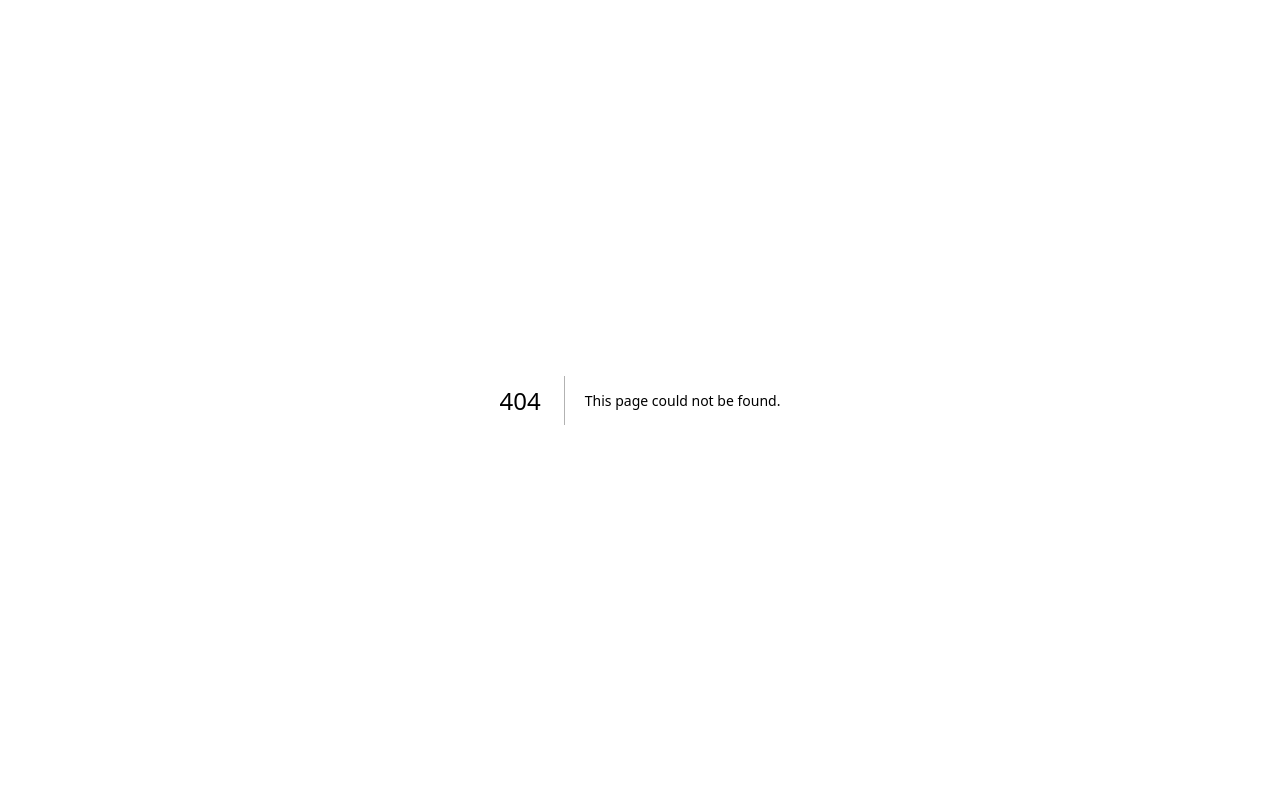
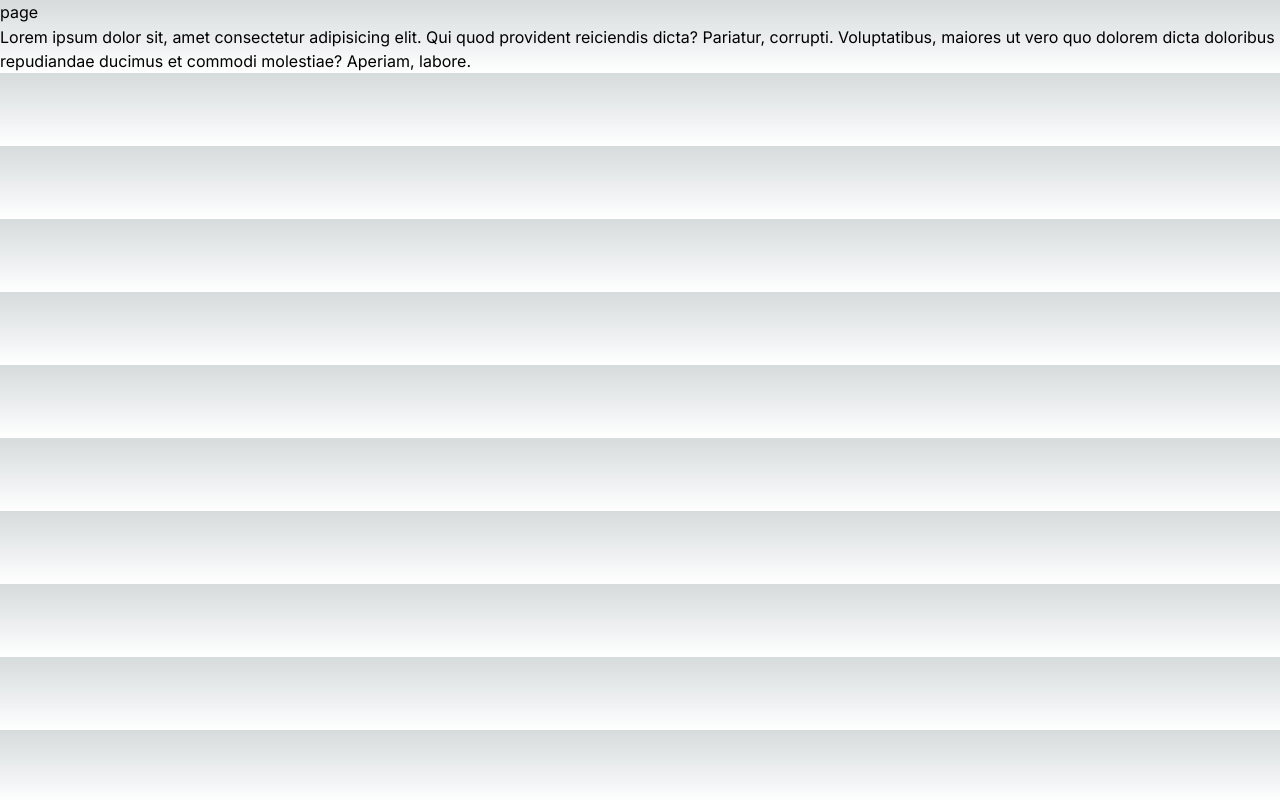
Before and after one commit to ankitkumar0799/nextjs, a Next.js app: page /products in a window 1280 px wide. Before the commit this address had no page. Built offline with nearby package versions, Linux system fonts and the light colour scheme.

Commit message:
lerning abour nest routing

```diff
--- a/src/app/page.js
+++ b/src/app/page.jsx
@@ -4,6 +4,7 @@ export default function Home() {
   return (
     <main className="flex min-h-screen flex-col items-center justify-between p-24">
      <h1>hllo ankit this side.</h1>
+     <h2>hello nextjs</h2>
     </main>
   );
 }
--- /dev/null
+++ b/src/app/products/page.jsx
@@ -0,0 +1,13 @@
+import React from 'react'
+
+const page = () => {
+  return (
+    <>
+    <div>page</div>
+    <hr />
+    <p>Lorem ipsum dolor sit, amet consectetur adipisicing elit. Qui quod provident reiciendis dicta? Pariatur, corrupti. Voluptatibus, maiores ut vero quo dolorem dicta doloribus repudiandae ducimus et commodi molestiae? Aperiam, labore.</p>
+    </>
+  )
+}
+
+export default page
--- /dev/null
+++ b/src/app/user/settings/page.jsx
@@ -0,0 +1,12 @@
+import React from 'react'
+
+const page = () => {
+  return (
+    <>
+    <div>page</div>
+    <p>Lorem ipsum dolor sit amet consectetur adipisicing elit. Aut maiores non, deserunt veritatis quo recusandae eius harum delectus, iusto maxime odit, ipsum error magnam accusamus asperiores tempora reprehenderit? In, explicabo.</p>
+    </>
+  )
+}
+
+export default page
```
